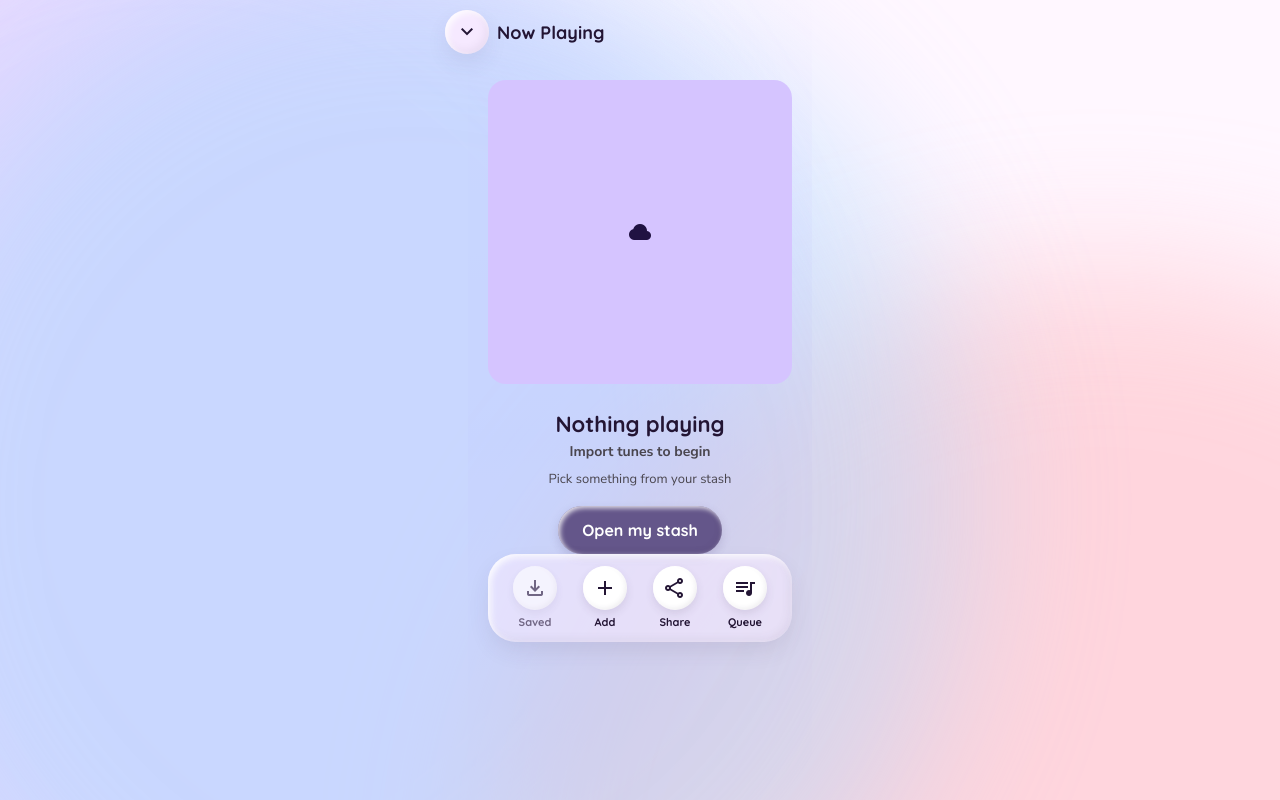
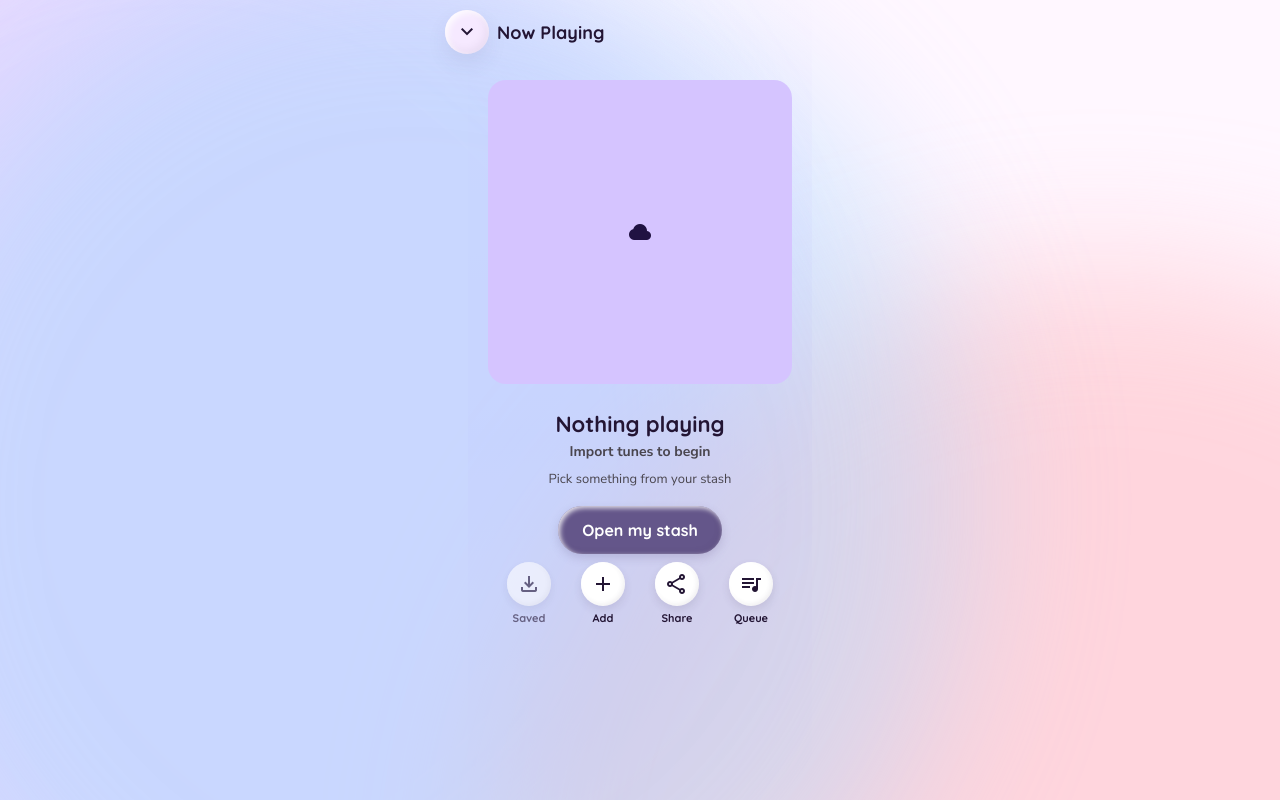
Before and after one commit to natx6/block-neo-brutalist, a Next.js app: page /player in a window 1280 px wide. Built offline with nearby package versions, Linux system fonts and the light colour scheme.

Commit message:
Edgeless action row, more transport breathing room

```diff
--- a/app/player/page.tsx
+++ b/app/player/page.tsx
@@ -269,7 +269,7 @@ export default function PlayerPage() {
               </div>
             </div>
 
-            <div className="flex items-center justify-between px-2 mb-6 shrink-0">
+            <div className="flex items-center justify-between px-2 mb-8 shrink-0">
               <button
                 onClick={toggleShuffle}
                 aria-label="Shuffle"
@@ -299,7 +299,7 @@ export default function PlayerPage() {
           </>
         )}
 
-        <div className="w-full t-container-60 rounded-[28px] p-3 clay-card flex items-center justify-around">
+        <div className="w-full px-1 py-2 flex items-center justify-around shrink-0">
           <button
             onClick={handleSave}
             disabled={!current || isSaved || savePct !== null}
```
